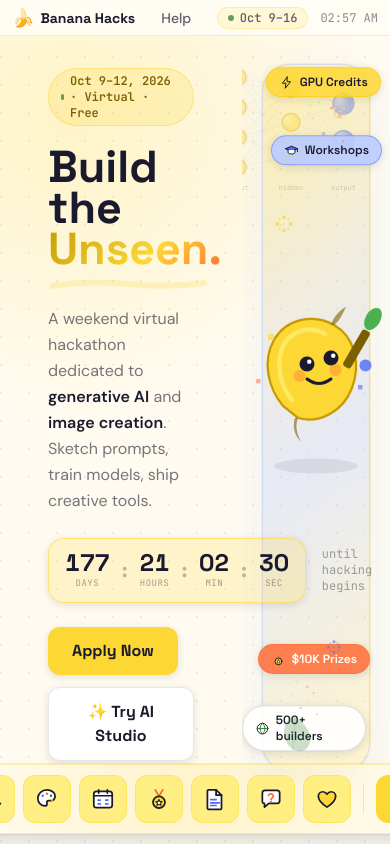
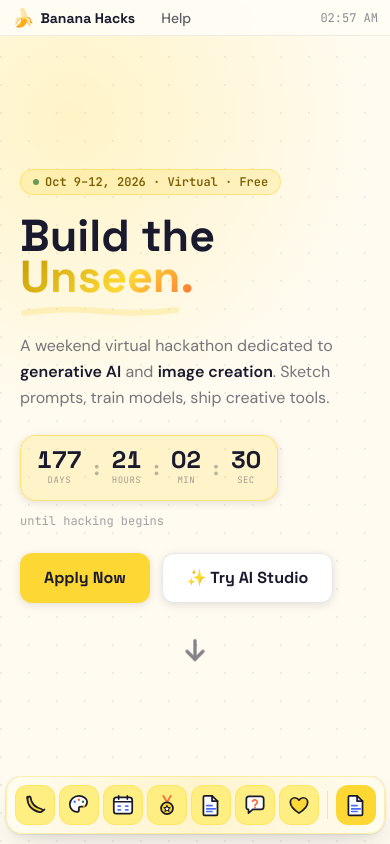
Before and after one commit to ishaan-cherukuri/banana-hacks, a Next.js app: page / in a window 390 px wide. Built offline with nearby package versions, Linux system fonts and the light colour scheme.

Commit message:
fixed iphone issues

```diff
--- a/src/app/layout.tsx
+++ b/src/app/layout.tsx
@@ -52,6 +52,8 @@ export const metadata: Metadata = {
 export const viewport: Viewport = {
   width: "device-width",
   initialScale: 1,
+  viewportFit: "cover",
+  themeColor: "#FFFBF0",
 };
 
 const eventJsonLd = {
--- a/src/components/Desktop.tsx
+++ b/src/components/Desktop.tsx
@@ -73,7 +73,7 @@ export default function Desktop() {
   const showHero = openWindows.length === 0;
 
   return (
-    <div className="h-screen w-screen overflow-hidden relative desktop-wallpaper">
+    <div className="h-[100dvh] w-screen overflow-hidden relative desktop-wallpaper">
 
       {/* Menu bar */}
       <MenuBar onOpenWindow={openWindow} onGoHome={goHome} />
@@ -113,10 +113,10 @@ export default function Desktop() {
 
       {/* Bottom dock */}
       <div
-        className="fixed bottom-0 flex justify-center items-end pb-1.5"
-        style={{ left: 0, right: 0, zIndex: 9000 }}
+        className="fixed bottom-0 flex justify-center items-end overflow-x-auto"
+        style={{ left: 0, right: 0, zIndex: 9000, paddingBottom: "calc(6px + env(safe-area-inset-bottom))" }}
       >
-        <div className="flex items-center gap-2 px-4 py-2.5 backdrop-blur-md border border-banana-400/35 rounded-2xl shadow-window mb-1" style={{ background: "linear-gradient(90deg, rgba(255,251,240,0.92) 0%, rgba(253,216,53,0.18) 50%, rgba(255,251,240,0.92) 100%)" }}>
+        <div className="flex items-center gap-1 sm:gap-2 px-2 sm:px-4 py-2 sm:py-2.5 backdrop-blur-md border border-banana-400/35 rounded-2xl shadow-window mb-1 mx-auto shrink-0" style={{ background: "linear-gradient(90deg, rgba(255,251,240,0.92) 0%, rgba(253,216,53,0.18) 50%, rgba(255,251,240,0.92) 100%)" }}>
           {DESKTOP_ICONS.map((icon) => {
             const isOpen = openWindows.some((w) => w.id === icon.id);
             const IconWidget = DOCK_ICON_MAP[icon.id];
@@ -127,7 +127,7 @@ export default function Desktop() {
                   {icon.label}
                 </div>
                 <button
-                  className="w-12 h-12 rounded-xl bg-banana-300 border border-banana-400/40 flex items-center justify-center icon-tile hover:bg-banana-400 hover:border-banana-400/60 hover:shadow-icon active:scale-90 transition-all"
+                  className="w-10 h-10 sm:w-12 sm:h-12 rounded-xl bg-banana-300 border border-banana-400/40 flex items-center justify-center icon-tile hover:bg-banana-400 hover:border-banana-400/60 hover:shadow-icon active:scale-90 transition-all"
                   onClick={() => openWindow(icon.id)}
                 >
                   {IconWidget ? <IconWidget size={26} /> : <span className="text-xl">{icon.icon}</span>}
@@ -143,7 +143,7 @@ export default function Desktop() {
               Apply Now
             </div>
             <button
-              className="w-12 h-12 rounded-xl bg-banana-400 flex items-center justify-center icon-tile hover:bg-banana-500 hover:shadow-icon active:scale-90 transition-all"
+              className="w-10 h-10 sm:w-12 sm:h-12 rounded-xl bg-banana-400 flex items-center justify-center icon-tile hover:bg-banana-500 hover:shadow-icon active:scale-90 transition-all"
               onClick={() => openWindow("apply")}
             >
               <ApplyLineIcon size={26} />
--- a/src/components/HeroSection.tsx
+++ b/src/components/HeroSection.tsx
@@ -110,7 +110,7 @@ export default function HeroSection({ onOpenWindow }: HeroSectionProps) {
         <div className="flex-1 min-w-0 flex flex-col">
 
           {/* ── Screen 1: above-fold hero ─────────────────── */}
-          <div className="flex flex-col justify-center px-12 py-8 relative z-10" style={{ minHeight: "calc(100vh - 80px)" }}>
+          <div className="flex flex-col justify-center px-5 sm:px-8 md:px-12 py-8 relative z-10" style={{ minHeight: "calc(100dvh - 80px)" }}>
 
             {/* Event badge */}
             <div className="flex items-center gap-2 mb-5">
@@ -139,7 +139,7 @@ export default function HeroSection({ onOpenWindow }: HeroSectionProps) {
             </p>
 
             {/* Countdown */}
-            <div className="flex items-center gap-4 mb-6">
+            <div className="flex flex-col items-start sm:flex-row sm:items-center gap-3 sm:gap-4 mb-6">
               <div className="flex items-center gap-3 bg-banana-400/20 border border-banana-400/60 rounded-2xl px-4 py-3 shadow-icon">
                 <CountCell n={d} label="days"  />
                 <span className="font-display font-black text-xl text-studio-ink/30 leading-none">:</span>
@@ -178,13 +178,13 @@ export default function HeroSection({ onOpenWindow }: HeroSectionProps) {
           </div>
 
           {/* ── Screen 2: quick facts ─────────────────────── */}
-          <div className="px-12 py-16 border-t border-studio-ink/06">
+          <div className="px-5 sm:px-8 md:px-12 py-16 border-t border-studio-ink/06">
             <FadeUp>
               <p className="font-mono text-[10px] uppercase tracking-widest text-studio-ink/35 mb-1">The Basics</p>
               <h2 className="font-display font-extrabold text-2xl text-studio-ink mb-6">What is Banana Hacks?</h2>
             </FadeUp>
 
-            <div className="grid grid-cols-3 gap-4 max-w-xl mb-8">
+            <div className="grid grid-cols-1 sm:grid-cols-3 gap-4 max-w-xl mb-8">
               {[
                 { title: "Weekend Sprint", body: "Hack from Oct 9–12. Build, iterate, and ship something real in a weekend.", color: "bg-banana-400/20 border-banana-400/50" },
                 { title: "Gen AI Theme", body: "All tracks center on generative AI — images, models, and creative tools.", color: "bg-peri-200 border-peri-400/50" },
@@ -201,7 +201,7 @@ export default function HeroSection({ onOpenWindow }: HeroSectionProps) {
           </div>
 
           {/* ── Screen 3: tracks + closing CTA ───────────── */}
-          <div className="px-12 py-12 pb-16 border-t border-studio-ink/06">
+          <div className="px-5 sm:px-8 md:px-12 py-12 pb-16 border-t border-studio-ink/06">
             <FadeUp>
               <p className="font-mono text-[10px] uppercase tracking-widest text-studio-ink/35 mb-1">What you&apos;ll build</p>
               <h2 className="font-display font-extrabold text-2xl text-studio-ink mb-6">Three Tracks</h2>
@@ -238,8 +238,8 @@ export default function HeroSection({ onOpenWindow }: HeroSectionProps) {
         {/* RIGHT — sticky illustration                         */}
         {/* ════════════════════════════════════════════════════ */}
         <div
-          className="sticky top-0 self-start shrink-0 relative flex items-center justify-center overflow-hidden"
-          style={{ width: "38%", height: "calc(100vh - 80px)" }}
+          className="sticky top-0 self-start shrink-0 relative hidden md:flex items-center justify-center overflow-hidden"
+          style={{ width: "38%", height: "calc(100dvh - 80px)" }}
         >
           {/* Gradient card box */}
           <div
--- a/src/components/MenuBar.tsx
+++ b/src/components/MenuBar.tsx
@@ -98,7 +98,7 @@ export default function MenuBar({ onOpenWindow, onGoHome }: MenuBarProps) {
 
       {/* Right side: clock + MLH badge */}
       <div className="ml-auto flex items-center gap-3">
-        <div className="flex items-center gap-1.5 px-2.5 py-0.5 rounded-full bg-banana-400/15 border border-banana-400/30">
+        <div className="hidden sm:flex items-center gap-1.5 px-2.5 py-0.5 rounded-full bg-banana-400/15 border border-banana-400/30">
           <div className="w-1.5 h-1.5 rounded-full bg-studio-leaf animate-pulse" />
           <span className="text-xs font-mono font-medium text-studio-ink/70">
             Oct 9–16
--- a/src/components/Window.tsx
+++ b/src/components/Window.tsx
@@ -1,6 +1,7 @@
 "use client";
 
 import { useRef, useState, useCallback, useEffect, ReactNode } from "react";
+import { useIsMobile } from "@/lib/useIsMobile";
 
 interface WindowProps {
   id: string;
@@ -29,6 +30,7 @@ export default function Window({
   onFocus,
   onClose,
 }: WindowProps) {
+  const isMobile = useIsMobile();
   const [pos, setPos] = useState({ x: initialX, y: initialY });
   const [size, setSize] = useState({ w: initialW, h: initialH });
   const [isMaximized, setIsMaximized] = useState(false);
@@ -42,7 +44,7 @@ export default function Window({
   /* ── Drag ─────────────────────────────────────────────── */
   const onTitleMouseDown = useCallback(
     (e: React.MouseEvent) => {
-      if (isMaximized) return;
+      if (isMaximized || isMobile) return;
       // Don't start drag if clicking traffic light buttons
       if ((e.target as HTMLElement).closest("button")) return;
       e.preventDefault();
@@ -71,7 +73,7 @@ export default function Window({
       window.addEventListener("mousemove", onMove);
       window.addEventListener("mouseup", onUp);
     },
-    [isMaximized, onFocus, pos]
+    [isMaximized, isMobile, onFocus, pos]
   );
 
   /* ── Resize ───────────────────────────────────────────── */
@@ -119,7 +121,21 @@ export default function Window({
     }
   };
 
-  const style: React.CSSProperties = isMaximized
+  const style: React.CSSProperties = isMobile
+    ? {
+        // Full-screen sheet on phones: fill the area between the menu bar and
+        // the dock so nothing overflows horizontally.
+        position: "fixed",
+        left: 0,
+        right: 0,
+        top: 36,
+        bottom: "calc(72px + env(safe-area-inset-bottom))",
+        width: "auto",
+        height: "auto",
+        borderRadius: 0,
+        zIndex,
+      }
+    : isMaximized
     ? { position: "fixed", left: 52, top: 36, right: 0, bottom: 0, width: "auto", height: "auto", zIndex }
     : { position: "fixed", left: pos.x, top: pos.y, width: size.w, height: size.h, zIndex };
 
@@ -179,7 +195,7 @@ export default function Window({
       </div>
 
       {/* Resize handle */}
-      {!isMaximized && (
+      {!isMaximized && !isMobile && (
         <div
           className="absolute bottom-0 right-0 w-4 h-4 cursor-se-resize opacity-30 hover:opacity-70 transition-opacity"
           onMouseDown={onResizeMouseDown}
--- a/src/components/panels/AboutPanel.tsx
+++ b/src/components/panels/AboutPanel.tsx
@@ -49,7 +49,7 @@ export default function AboutPanel() {
 
       {/* Stats row */}
       <div className="px-8 pb-6">
-        <div className="grid grid-cols-4 gap-3">
+        <div className="grid grid-cols-2 sm:grid-cols-4 gap-3">
           {STATS.map((s) => (
             <div
               key={s.label}
--- a/src/components/panels/ApplyPanel.tsx
+++ b/src/components/panels/ApplyPanel.tsx
@@ -178,7 +178,7 @@ export default function ApplyPanel() {
         </div>
 
         {/* Emergency Contact */}
-        <div className="grid grid-cols-2 gap-3">
+        <div className="grid grid-cols-1 sm:grid-cols-2 gap-3">
           <div>
             <label htmlFor="apply-ec-name" className="block text-xs font-display font-semibold text-studio-ink/70 mb-1">
               Emergency Contact Name *
--- /dev/null
+++ b/src/lib/useIsMobile.ts
@@ -0,0 +1,21 @@
+"use client";
+
+import { useState, useEffect } from "react";
+
+/**
+ * Returns true on phone-sized viewports. SSR-safe: starts false on the server
+ * and the first client render, then updates after mount via matchMedia.
+ */
+export function useIsMobile(query = "(max-width: 768px)") {
+  const [isMobile, setIsMobile] = useState(false);
+
+  useEffect(() => {
+    const mql = window.matchMedia(query);
+    const update = () => setIsMobile(mql.matches);
+    update();
+    mql.addEventListener("change", update);
+    return () => mql.removeEventListener("change", update);
+  }, [query]);
+
+  return isMobile;
+}
```
